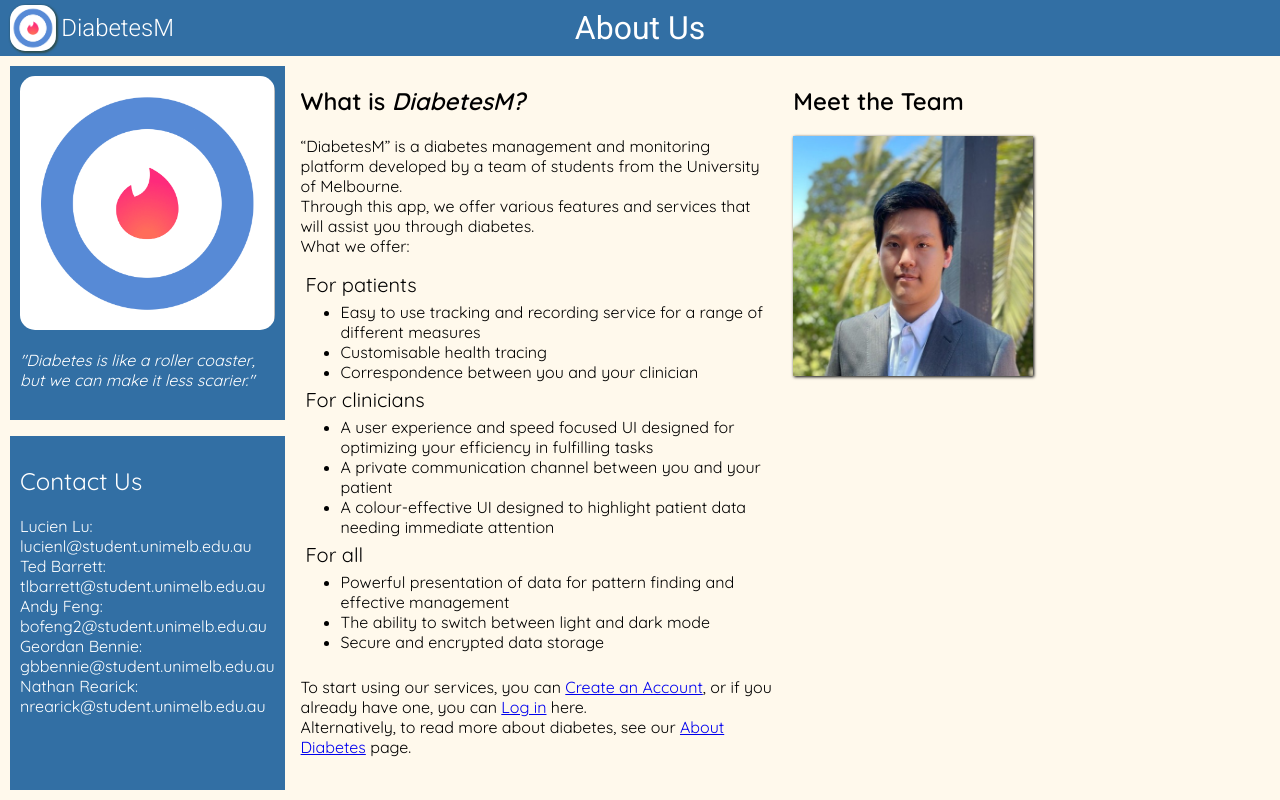
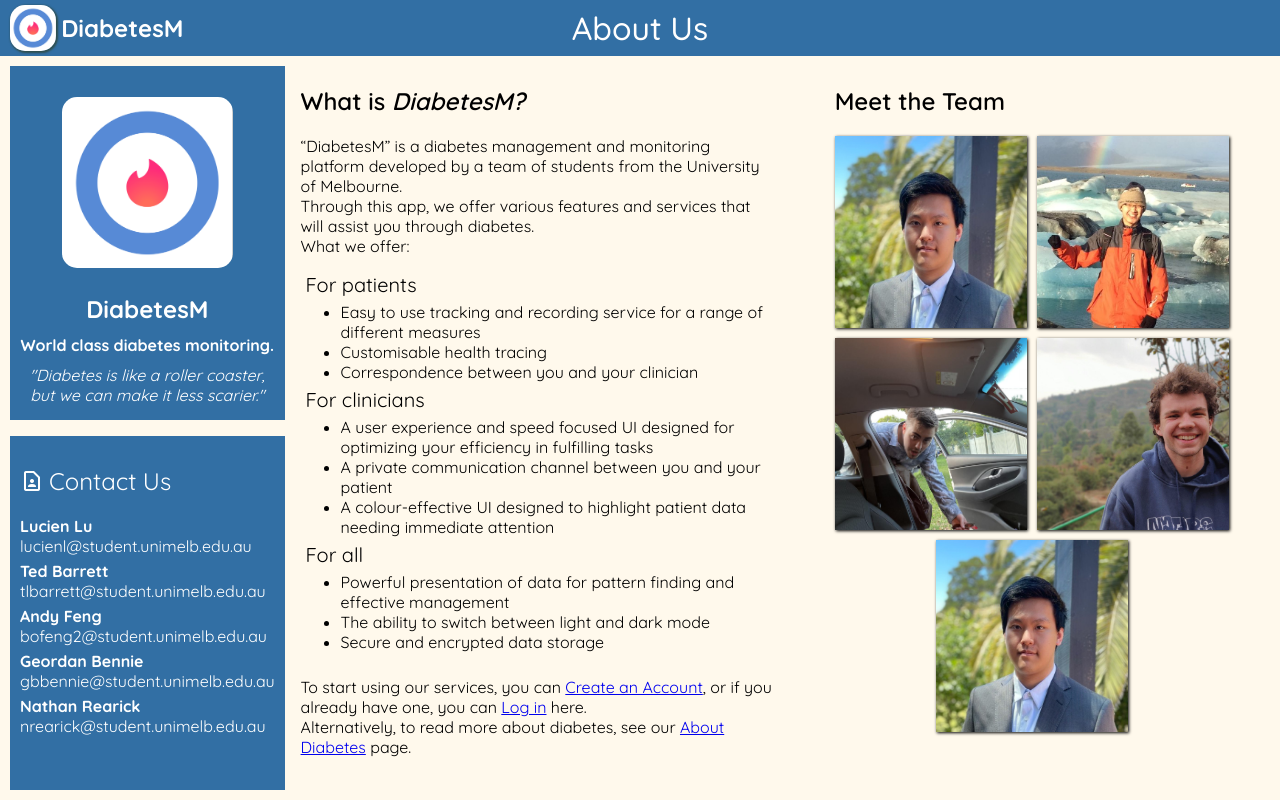
Before and after one commit to lucien7789/DiabetesM-INFO30005, a PHP site: page /about-us.html in a window 1280 px wide. Run offline with PHP 8.4, Linux system fonts and the light colour scheme.

Commit message:
Added more finishing touches

```diff
--- a/about-pages.css
+++ b/about-pages.css
@@ -1,30 +1,40 @@
 #about-diabetes {
 
 
-    --COLOR-NOTEPAD: #ffc;
+
     height: 100%;
 
     grid-area: main;
     display: grid;
-    grid-template-columns: 1fr 2fr 2fr;
+    grid-template-columns: 1fr 2.5fr 2.5fr;
     grid-template-rows: 1fr 1fr;
     grid-gap: 1rem;
 
+    justify-items: center;
     grid-template-areas:
         "aside main nav"
         "contact main nav";
     background-color: var(--BACKGROUND);
 }
-#about-diabetes-nav {
+#about-diabetes-aside {
+    display: grid;
+
+    place-items: center;
     grid-area: aside;
     background-color: var(--ACCENT1_LIGHT);
     padding: 10px;
 
     font-size: var(--FONT-SMALL);
+
+    color: white;
+}
+#about-diabetes-aside * {
+    margin: 1px 0;
+    text-align: center;
 }
 #about-diabetes-logo {
-    max-width: 100%;
-    max-height: 100%;
+    max-width: 80%;
+    max-height: 80%;
 
     border-radius: 15px;
 }
@@ -44,6 +54,12 @@
     text-align: left;
     font-size: var(--FONT-SMEDIUM);
     font-weight: normal;
+
+    display: flex;
+    align-items: center;
+}
+#about-diabetes-contact-us > h2 > span {
+    margin-right: 5px;
 }
 #about-diabetes-main-1 > ul {
     margin: 5px 0px;
@@ -53,6 +69,9 @@
     font-size: var(--FONT-SMALL);
     list-style: none;
     padding-left: 0;
+}
+#about-diabetes-contact-us > ul > li {
+    margin: 5px 0;
 }
 #about-diabetes-main-1 p {
     font-weight: 400;
@@ -78,14 +97,35 @@
     display: grid;
 
     grid-auto-rows: auto;
-    grid-template-columns: 1fr 1fr;
+    grid-template-columns: 1fr 1fr 1fr 1fr;
+
+    gap: 10px;
 }
-
+.profile-image:nth-child(1) {
+    grid-column-start: 1;
+    grid-column-end: 3;
+}
+.profile-image:nth-child(2) {
+    grid-column-start: 3;
+    grid-column-end: 5;
+}
+.profile-image:nth-child(3) {
+    grid-column-start: 1;
+    grid-column-end: 3;
+}
+.profile-image:nth-child(4) {
+    grid-column-start: 3;
+    grid-column-end: 5;
+}
+.profile-image:nth-child(5) {
+    grid-column-start: 2;
+    grid-column-end: 4;
+}
 .profile-image {
     overflow: hidden;
     position: relative;
-    height: 15rem;
-    width: 15rem;
+    height: 12rem;
+    width: 12rem;
     box-shadow: 1px 1px 3px 0 black;
 
     cursor: pointer;
@@ -114,10 +154,10 @@
     font-size: var(--FONT-SMEDIUM);
 }
 .profile-image img {
-    max-height: 100%;
-    max-width: 100%;
+    height: 100%;
+    width: 100%;
 
-    object-fit: contain;
+    object-fit: cover;
 }
 
 .about-diabetes-note {
--- a/about-us.html
+++ b/about-us.html
@@ -8,6 +8,7 @@
     <link rel="preconnect" href="https://fonts.googleapis.com">
     <link rel="preconnect" href="https://fonts.gstatic.com" crossorigin>
     <link href="https://fonts.googleapis.com/css2?family=Quicksand:wght@300;400;500;600;700&family=Roboto:ital,wght@0,100;0,300;0,400;1,100;1,300;1,400&display=swap" rel="stylesheet">
+    <link href="https://fonts.googleapis.com/css?family=Material+Icons|Material+Icons+Outlined|Material+Icons+Two+Tone|Material+Icons+Round|Material+Icons+Sharp" rel="stylesheet">
     <title>About Diabetes</title>
     <!--
     <link rel="icon" type="image/x-icon" href="image url to be added">
@@ -22,16 +23,16 @@
     <main id="main-app">
         <section id="app-header">
             <div><img class="logo" src="assets/logo.png"><h1>DiabetesM</h1></div>
-
-
             <h1>About Us</h1>
-
         </section>
         <section id="app-main">
             <section id="about-diabetes">
-                <section id="about-diabetes-nav">
+                <section id="about-diabetes-aside">
                     <img id="about-diabetes-logo" src="assets/logo.png">
-                    <p class="font-white font-quicksand quote">Diabetes is like a roller coaster, but we can make it less scarier.</p>
+                    <h2>DiabetesM</h2>
+                    <b>World class diabetes monitoring.</b>
+                    <p class="font-white quote">Diabetes is like a roller coaster, but we can make it
+                        less scarier.</p>
                 </section>
 
                 <section id="about-diabetes-main-1" class="font-quicksand">
@@ -75,17 +76,39 @@
                             <img src="./assets/lucien.jpg" alt="Image not found.">
                             <div class="profile-image-overlay font-white"><h3 class="font-white">Lucien Lu</h3></div>
                         </div>
+                        <div class="profile-image">
+                            <img src="./assets/andy.jpg" alt="Image not found.">
+                            <div class="profile-image-overlay font-white"><h3 class="font-white">Andy Feng</h3></div>
+                        </div>
+                        <div class="profile-image">
+                            <img src="./assets/nate.jpg" alt="Image not found.">
+                            <div class="profile-image-overlay font-white"><h3 class="font-white">Nathan Rearick</h3></div>
+                        </div>
+                        <div class="profile-image">
+                            <img src="./assets/geordan.jpg" alt="Image not found.">
+                            <div class="profile-image-overlay font-white"><h3 class="font-white">Geordan Bennie</h3></div>
+                        </div>
+                        <div class="profile-image">
+                            <img src="./assets/lucien.jpg" alt="Image not found.">
+                            <div class="profile-image-overlay font-white"><h3 class="font-white">Ted Barrett</h3></div>
+                        </div>
                     </div>
                 </section>
 
                 <section id="about-diabetes-contact-us" class="font-white font-quicksand">
-                    <h2>Contact Us</h2>
+                    <h2>
+                        <span class="material-icons-outlined">
+                            contact_page
+                        </span>
+                        Contact Us
+                    </h2>
+
                     <ul>
-                        <li>Lucien Lu: <br>lucienl@student.unimelb.edu.au</li>
-                        <li>Ted Barrett: <br>tlbarrett@student.unimelb.edu.au</li>
-                        <li>Andy Feng: <br>bofeng2@student.unimelb.edu.au</li>
-                        <li>Geordan Bennie: <br>gbbennie@student.unimelb.edu.au</li>
-                        <li>Nathan Rearick: <br>nrearick@student.unimelb.edu.au</li>
+                        <li><b>Lucien Lu</b><br>lucienl@student.unimelb.edu.au</li>
+                        <li><b>Ted Barrett</b><br>tlbarrett@student.unimelb.edu.au</li>
+                        <li><b>Andy Feng</b><br>bofeng2@student.unimelb.edu.au</li>
+                        <li><b>Geordan Bennie</b><br>gbbennie@student.unimelb.edu.au</li>
+                        <li><b>Nathan Rearick</b><br>nrearick@student.unimelb.edu.au</li>
                     </ul>
                 </section>
             </section>
--- a/app.css
+++ b/app.css
@@ -45,6 +45,9 @@ body, html{
 #main-app {
     height: 100%;
     display: grid;
+
+    font-family: var(--FONT-QUICKSAND);
+
     grid-template-rows: 3.5rem 1fr;
 
     grid-template-areas:
@@ -56,7 +59,7 @@ body, html{
     color: #FFFFFF;
 }
 .font-quicksand {
-    font-family: var(--FONT-QUICKSAND);
+
 }
 
 .quote {
@@ -73,7 +76,6 @@ body, html{
 #app-header {
     grid-area: header;
     background-color: var(--ACCENT1_LIGHT);
-    font-family: 'Roboto', sans-serif; font-weight: 1,100;
     /*can't change the Roboto weight size for some reason??*/
     color: var(--TEXT_TITLE);
     text-align: center;
@@ -88,7 +90,6 @@ body, html{
     align-items: center;
 }
 #app-header h1 {
-    font-family: 'Roboto', sans-serif; font-weight: 300;
     color: var(--TEXT_TITLE);
     margin: 0;
     padding: 0.2em 0;
@@ -118,7 +119,6 @@ body, html{
     padding: 10px;
 }
 
-
 main {
     background-color: var(--BACKGROUND);
 }
```
Also changed, not shown: about-diabetes.html (+9 -7 lines), assets/andy.jpg (added), assets/geordan.jpg (added), assets/nate.jpg (added).
